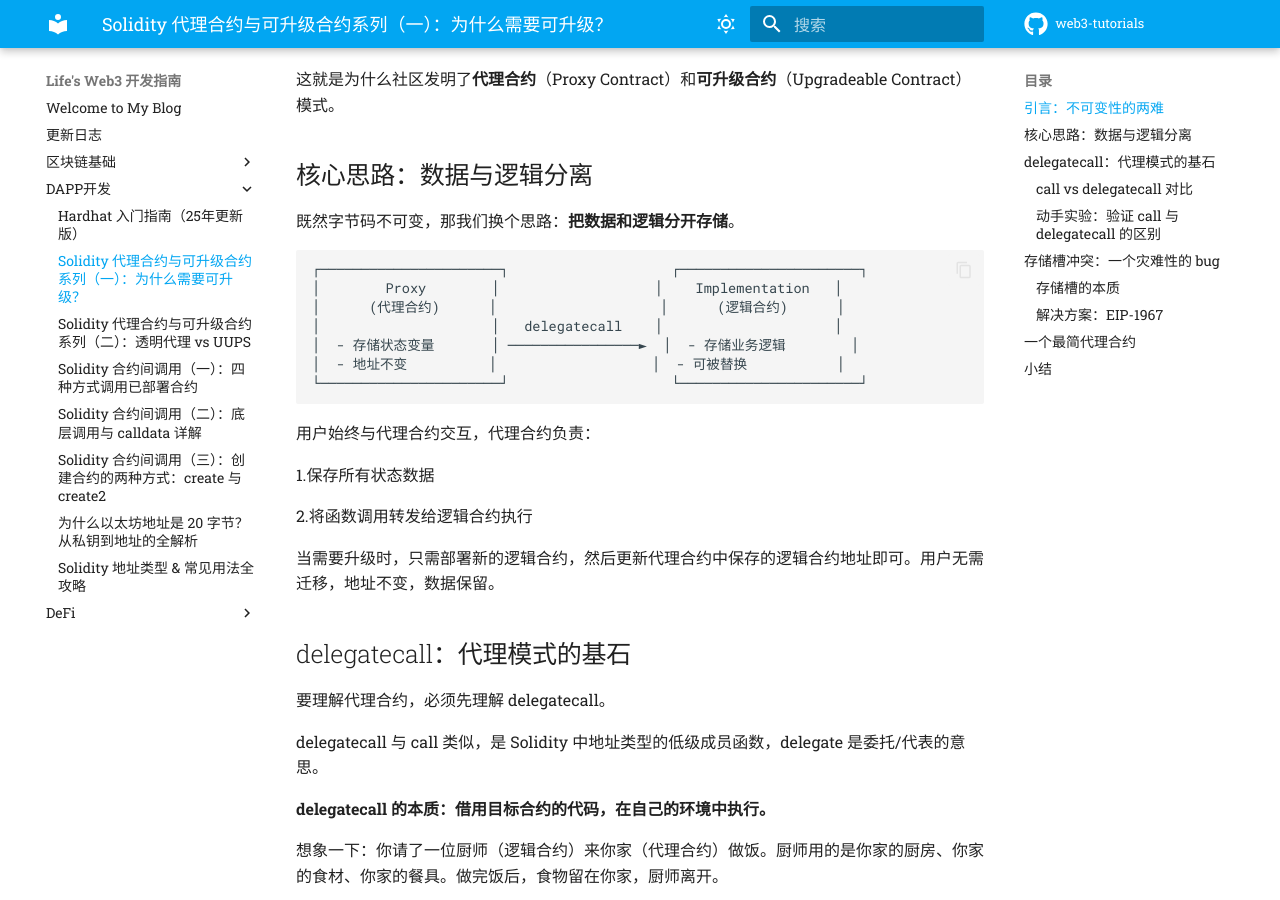
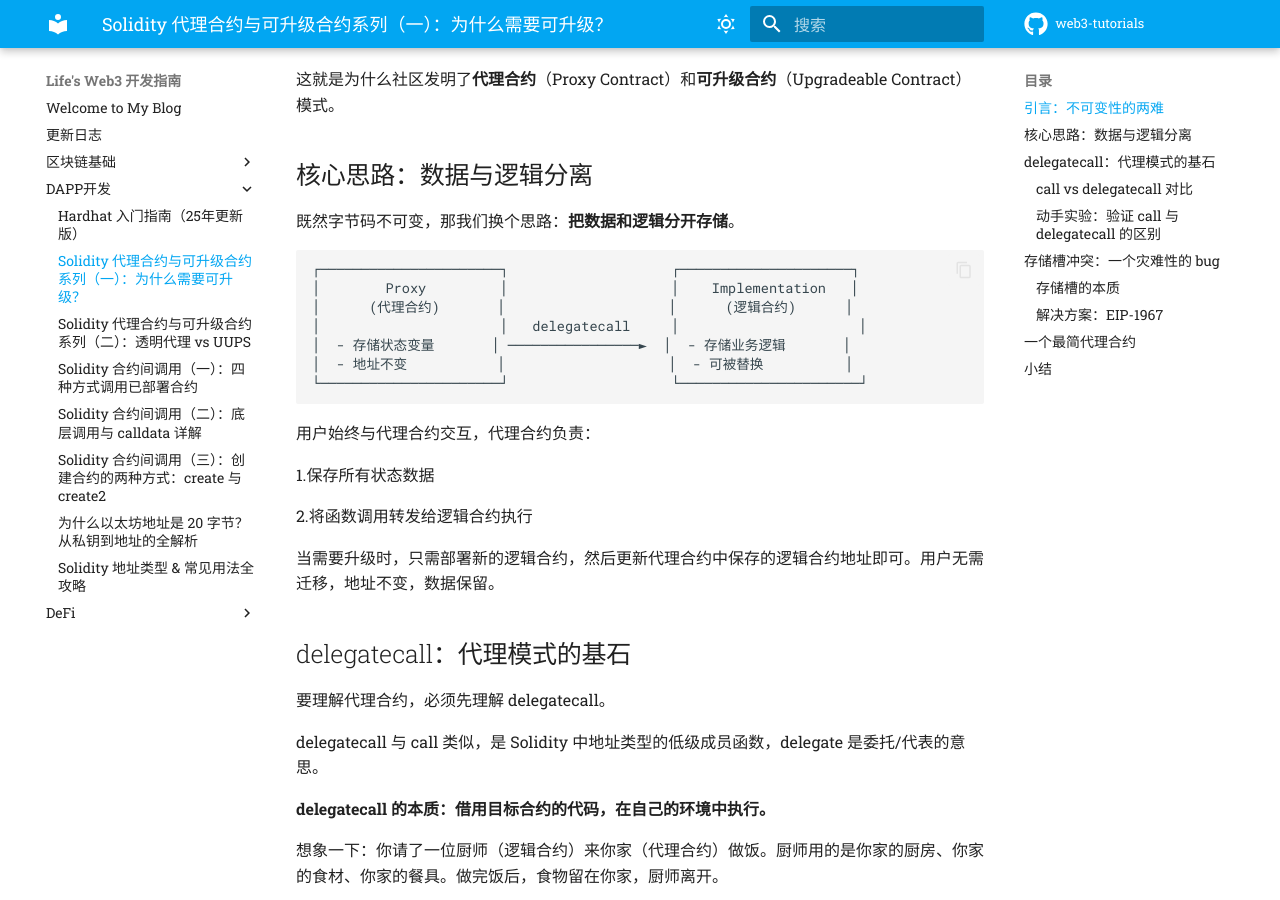
Before and after one commit to lifefindsitsway/web3-tutorials, an MkDocs documentation site: the page built from docs/web3/dapp/solidity_proxy_upgrade_series_part1_251229.md, in a window 1280 px wide and 900 px high, scrolled down 523 px. Built offline with MkDocs 1.6.1 and Material for MkDocs 9.7.7, drawn with Linux system fonts in a browser that asks for light colours; comment, search, counter and statistics services are not loaded.

Commit message:
修复ASCII 架构图排版出错的问题
Signed-off-by: Lifefindsitsway <164305573+lifefindsitsway@users.noreply.github.com>

````diff
--- a/docs/web3/dapp/solidity_proxy_upgrade_series_part1_251229.md
+++ b/docs/web3/dapp/solidity_proxy_upgrade_series_part1_251229.md
@@ -18,12 +18,12 @@
 既然字节码不可变，那我们换个思路：**把数据和逻辑分开存储**。
 
 ```
-┌──────────────────────┐                    ┌──────────────────────┐
-│        Proxy        │                   │    Implementation   │
-│      (代理合约)      │                    │      (逻辑合约)      │
-│                     │   delegatecall    │                     │
-│  - 存储状态变量       │ ────────────────►  │  - 存储业务逻辑        │
-│  - 地址不变          │                   │  - 可被替换           │
+┌──────────────────────┐                    ┌─────────────────────┐
+│        Proxy         │                    │    Implementation   │
+│      (代理合约)       │                    │      (逻辑合约)      │
+│                      │   delegatecall     │                      │
+│  - 存储状态变量       │ ────────────────►  │  - 存储业务逻辑       │
+│  - 地址不变           │                    │  - 可被替换          │
 └──────────────────────┘                    └──────────────────────┘
 ```
 
````
